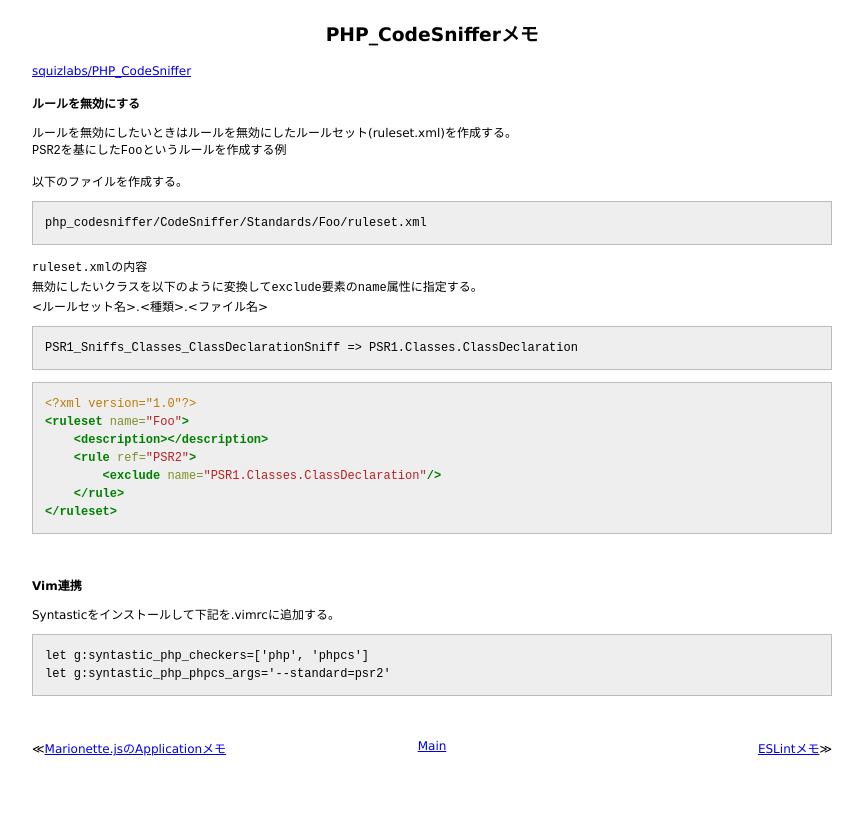
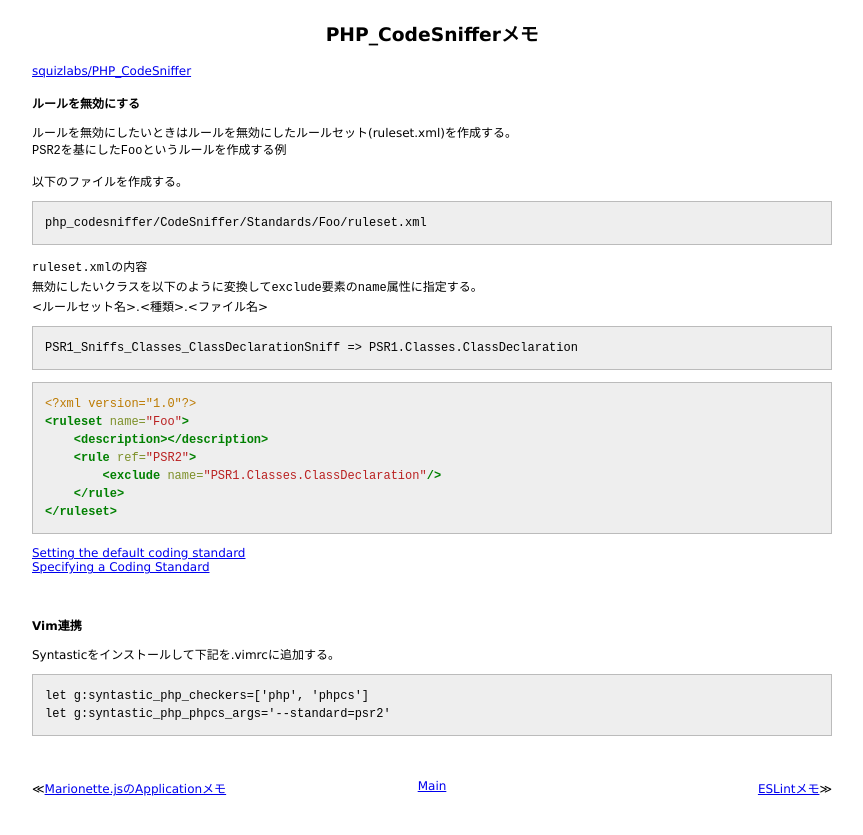
Before and after one commit to 38elements/38elements.github.com, a Jekyll site: the page built from _posts/2016-10-08-php_codesniffer.md, in a window 1280 px wide. Shown: the top 835 px of the page, without its empty margins (208-1071 px from the left). Built offline with Jekyll 4.4.1, drawn with Linux system fonts in a browser that asks for light colours.

Commit message:
Update 2016-10-08-php_codesniffer.md

````diff
--- a/_posts/2016-10-08-php_codesniffer.md
+++ b/_posts/2016-10-08-php_codesniffer.md
@@ -31,6 +31,10 @@ PSR1_Sniffs_Classes_ClassDeclarationSniff => PSR1.Classes.ClassDeclaration
     </rule>
 </ruleset>
 ```
+
+[Setting the default coding standard](https://github.com/squizlabs/PHP_CodeSniffer/wiki/Configuration-Options#setting-the-default-coding-standard)
+[Specifying a Coding Standard](https://github.com/squizlabs/PHP_CodeSniffer/wiki/Usage#specifying-a-coding-standard)
+
 <br>
 
 #### Vim連携
````
